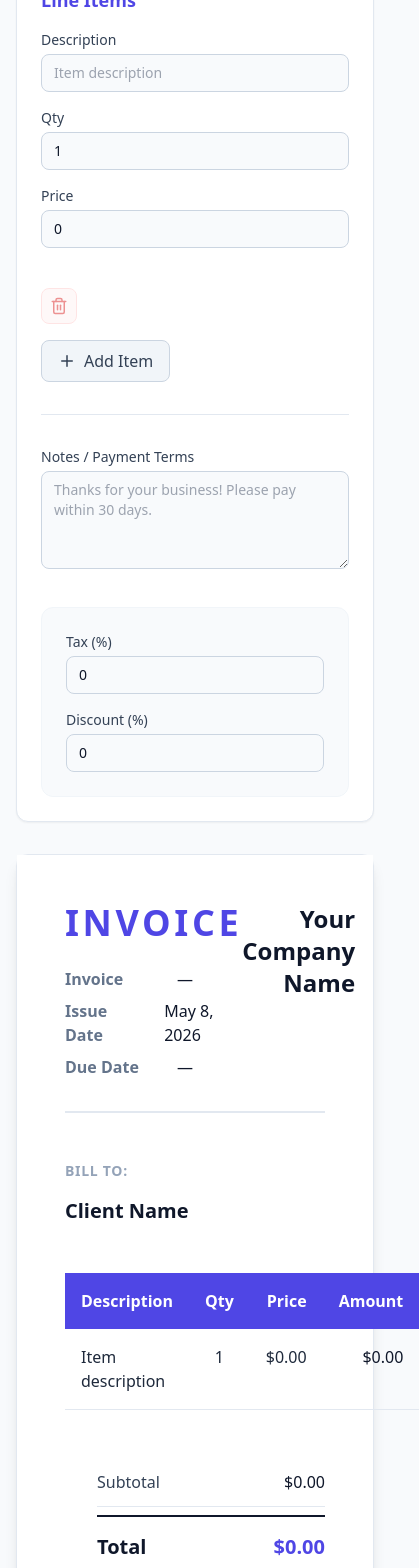
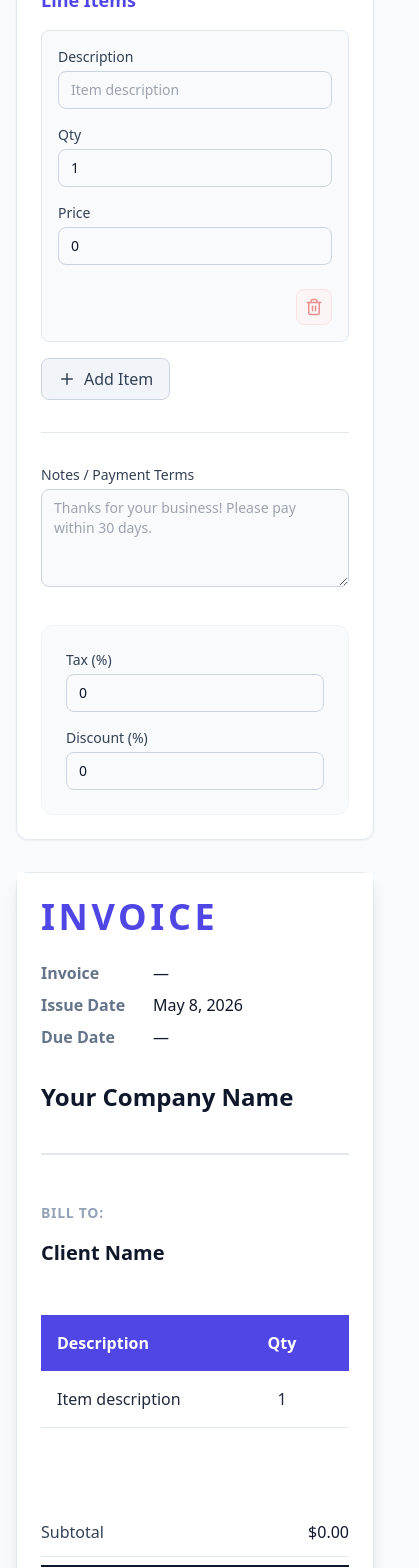
Before and after one commit to GHDBASHEN/Invoice-Generation-System, a React (Create React App) app in the folder frontend/: page /create in a window 390 px wide. Shown: the part 1580-3148 px from the top of the page, 419 px wide, since content can reach past the window. Built offline with nearby package versions, Linux system fonts and the light colour scheme; no server answers.

Commit message:
feat: create invoice form and preview components for invoice management system

```diff
--- a/frontend/src/components/InvoiceForm.js
+++ b/frontend/src/components/InvoiceForm.js
@@ -183,9 +183,9 @@ const InvoiceForm = ({ state }) => {
           <h3 className="text-lg font-semibold text-indigo-600 mb-4">Line Items</h3>
           <div className="space-y-3 mb-4">
             {invoice.items.map((item, index) => (
-              <div key={item.id} className="flex flex-wrap sm:flex-nowrap items-end gap-4">
+              <div key={item.id} className="flex flex-wrap sm:flex-nowrap items-end gap-4 p-4 sm:p-0 bg-slate-50 sm:bg-transparent rounded-lg sm:rounded-none border sm:border-0 border-slate-200 sm:border-transparent">
                 <div className="w-full sm:flex-[3]">
-                  {index === 0 && <InputLabel>Description</InputLabel>}
+                  <div className={index === 0 ? 'block' : 'sm:hidden'}><InputLabel>Description</InputLabel></div>
                   <InputField
                     type="text"
                     value={item.description}
@@ -194,7 +194,7 @@ const InvoiceForm = ({ state }) => {
                   />
                 </div>
                 <div className="w-full sm:flex-[1]">
-                  {index === 0 && <InputLabel>Qty</InputLabel>}
+                  <div className={index === 0 ? 'block' : 'sm:hidden'}><InputLabel>Qty</InputLabel></div>
                   <InputField
                     type="number"
                     min="1"
@@ -203,7 +203,7 @@ const InvoiceForm = ({ state }) => {
                   />
                 </div>
                 <div className="w-full sm:flex-[1]">
-                  {index === 0 && <InputLabel>Price</InputLabel>}
+                  <div className={index === 0 ? 'block' : 'sm:hidden'}><InputLabel>Price</InputLabel></div>
                   <InputField
                     type="number"
                     min="0"
@@ -212,8 +212,8 @@ const InvoiceForm = ({ state }) => {
                     onChange={(e) => updateItem(item.id || item._id, 'unitPrice', e.target.value)}
                   />
                 </div>
-                <div className="shrink-0">
-                  {index === 0 && <label className="block text-sm mb-1">&nbsp;</label>}
+                <div className="shrink-0 w-full sm:w-auto flex justify-end sm:block mt-2 sm:mt-0">
+                  {index === 0 && <label className="hidden sm:block text-sm mb-1">&nbsp;</label>}
                   <button
                     className="p-2 bg-red-50 text-red-600 rounded-lg border border-red-200 hover:bg-red-100 hover:border-red-300 disabled:opacity-50 disabled:cursor-not-allowed transition-colors"
                     onClick={() => removeItem(item.id || item._id)}
--- a/frontend/src/components/InvoicePreview.js
+++ b/frontend/src/components/InvoicePreview.js
@@ -21,11 +21,11 @@ const InvoicePreview = ({ state }) => {
   const { subtotal, discountAmount, taxAmount, total } = calculations;
 
   return (
-    <div className="bg-white min-h-full page-break p-12 max-w-[800px] mx-auto text-slate-800">
+    <div className="bg-white min-h-full page-break p-6 sm:p-12 max-w-[800px] mx-auto text-slate-800">
       <div className="w-full">
 
         {/* Header */}
-        <div className="flex justify-between items-start mb-12 pb-8 border-b-2 border-slate-200">
+        <div className="flex flex-col sm:flex-row justify-between items-start mb-12 pb-8 border-b-2 border-slate-200 gap-8 sm:gap-4">
           <div>
             <h1 className="text-4xl font-bold tracking-widest text-indigo-600 mb-6">INVOICE</h1>
             <div className="flex flex-col gap-2">
@@ -43,7 +43,7 @@ const InvoicePreview = ({ state }) => {
               </div>
             </div>
           </div>
-          <div className="text-right max-w-[300px]">
+          <div className="text-left sm:text-right max-w-full sm:max-w-[300px]">
             <h2 className="text-2xl font-bold text-slate-900 mb-2">{invoice.biller.name || 'Your Company Name'}</h2>
             <div className="text-slate-500 leading-relaxed">
               {invoice.biller.address && <p>{invoice.biller.address}</p>}
@@ -66,8 +66,8 @@ const InvoicePreview = ({ state }) => {
         </div>
 
         {/* Items Table */}
-        <div className="mb-12">
-          <table className="w-full text-left border-collapse">
+        <div className="mb-12 overflow-x-auto">
+          <table className="w-full text-left border-collapse min-w-[500px]">
             <thead>
               <tr className="bg-indigo-600 text-white">
                 <th className="p-4 font-semibold">Description</th>
@@ -90,7 +90,7 @@ const InvoicePreview = ({ state }) => {
         </div>
 
         {/* Summary */}
-        <div className="flex justify-between gap-8">
+        <div className="flex flex-col sm:flex-row justify-between gap-8">
           <div className="flex-1">
             {invoice.notes && (
               <div>
@@ -99,7 +99,7 @@ const InvoicePreview = ({ state }) => {
               </div>
             )}
           </div>
-          <div className="w-[300px]">
+          <div className="w-full sm:w-[300px]">
             <div className="flex justify-between py-3 border-b border-slate-200 text-slate-700">
               <span>Subtotal</span>
               <span className="font-medium text-slate-900">{formatCurrency(subtotal, invoice.currency)}</span>
```
